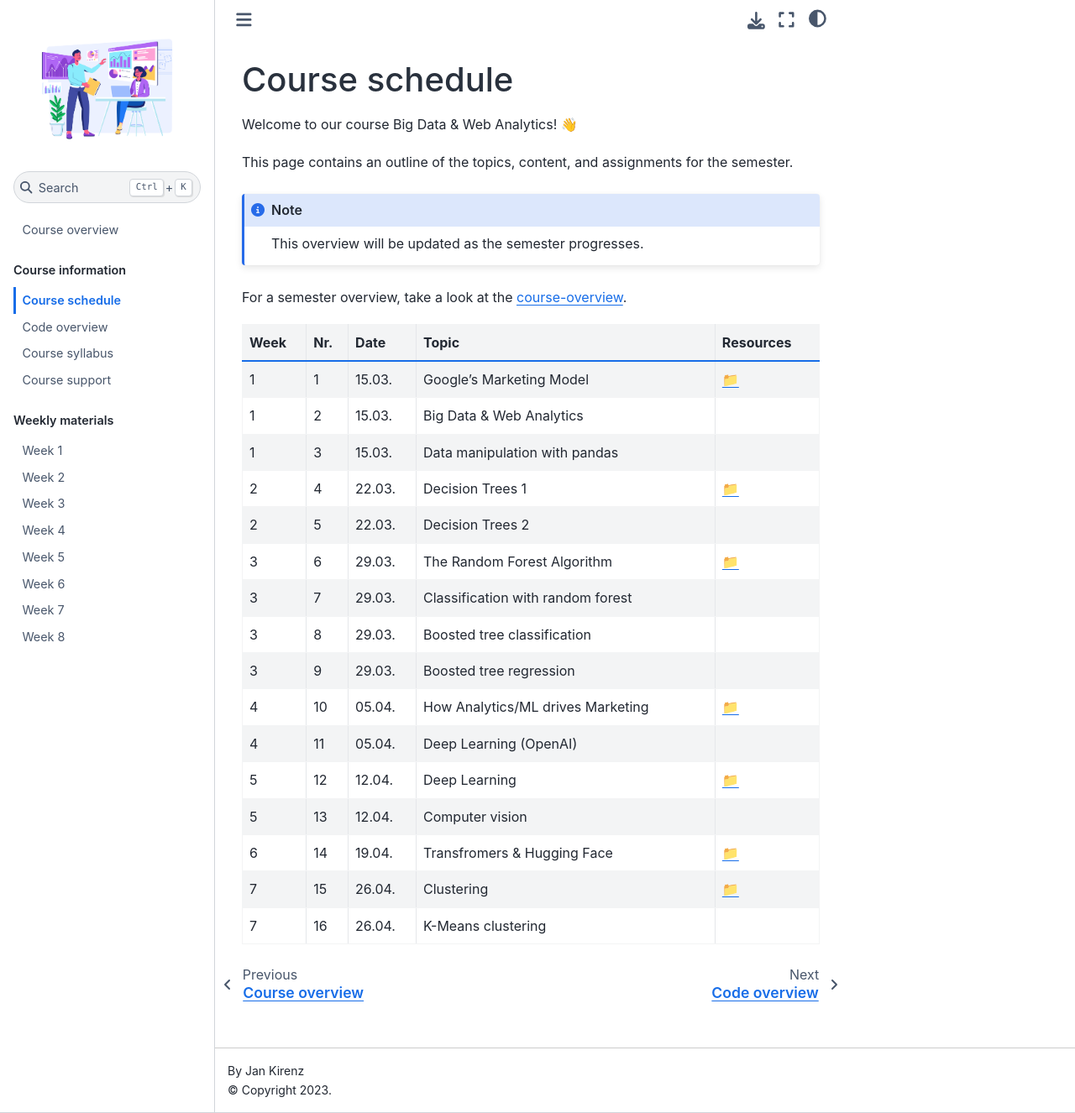
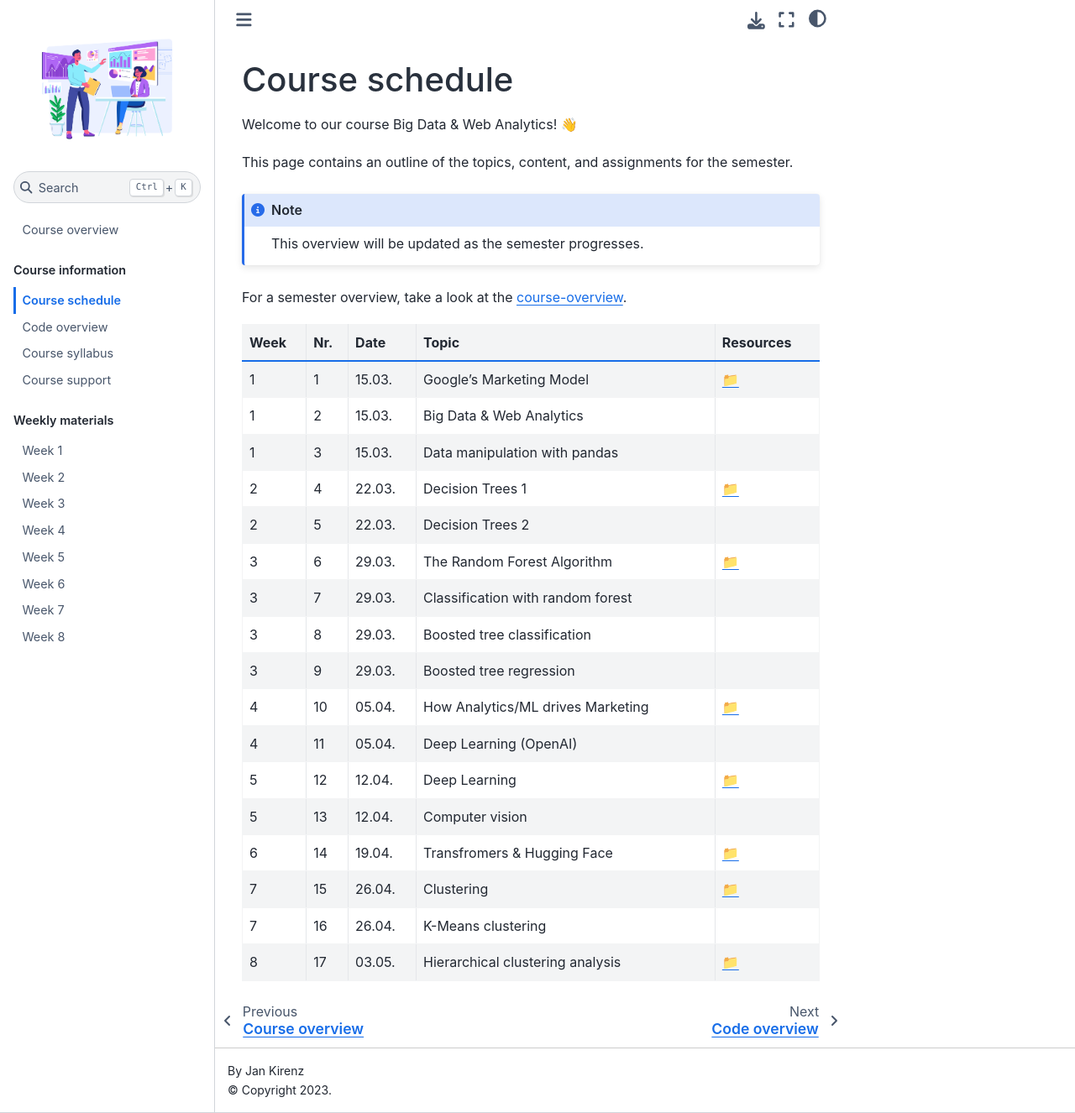
Before and after one commit to kirenz/om2, a Jupyter Book: the page built from docs/course-schedule.md, in a window 1280 px wide and 1326 px high. Shown: the whole window at 84% size. Built offline with Jupyter Book 1.0.4 settings and Sphinx 7.4.7 and the Sphinx Book theme 1.1.4, drawn with Linux system fonts in a browser that asks for light colours.

Commit message:
Update course-schedule.md

```diff
--- a/docs/course-schedule.md
+++ b/docs/course-schedule.md
@@ -29,3 +29,4 @@ For a semester overview, take a look at the [course-overview](../docs/course-ove
 |	6	|	14	|	19.04.	|	Transfromers & Hugging Face	|	[📁](../weeks/week6.md)	|
 |	7	|	15	|	26.04.	|	Clustering 	|	[📁](../weeks/week7.md)	|
 |	7	|	16	|	26.04.	|	K-Means clustering	|		|
+|	8	|	17	|	03.05.	|	Hierarchical clustering analysis	|	[📁](../weeks/week8.md)	|
```
